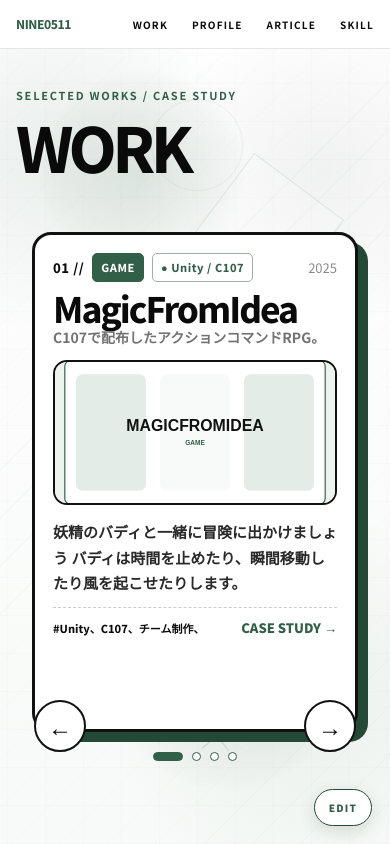
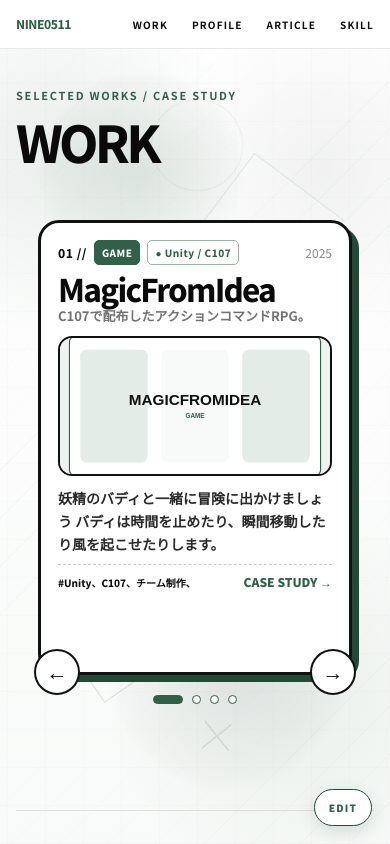
Before and after one commit to nine0511/portfolio, a Next.js app: page / in a window 390 px wide. Shown: the top 844 px of the page. Built offline with nearby package versions, Linux system fonts and the light colour scheme.

Commit message:
Tighten work cards and large headings

```diff
--- a/app/background-overrides.css
+++ b/app/background-overrides.css
@@ -41,17 +41,90 @@ body,
   gap: 24px;
 }
 
+/* Large headings: one step smaller to improve density. */
+.section-heading h2 {
+  font-size: clamp(54px, 7.7vw, 100px) !important;
+}
+
+.achievement-heading h2,
+.articles-heading h2 {
+  font-size: clamp(52px, 7vw, 94px) !important;
+}
+
+.skills-title {
+  font-size: clamp(32px, 3.4vw, 44px) !important;
+}
+
 /* WORK */
 #works .section-heading {
-  margin-bottom: 26px !important;
+  margin-bottom: 24px !important;
 }
 
 .work-carousel-wrap {
-  padding-bottom: 40px !important;
+  padding-bottom: 36px !important;
 }
 
 .work-carousel-stage {
-  min-height: 590px !important;
+  min-height: 548px !important;
+}
+
+.work-slide {
+  width: min(680px, 61vw) !important;
+  min-height: 495px !important;
+  padding: 21px 23px 19px !important;
+  border-radius: 21px !important;
+}
+
+.work-slide.active {
+  box-shadow: 12px 12px 0 var(--accent-dark) !important;
+}
+
+.work-slide h3 {
+  font-size: clamp(31px, 3.9vw, 50px) !important;
+}
+
+.work-slide-subtitle {
+  margin-bottom: 10px !important;
+  font-size: 13px !important;
+}
+
+.work-slide-description {
+  margin: 11px 0 9px !important;
+  font-size: 14px !important;
+  line-height: 1.62 !important;
+}
+
+.work-slide-footer {
+  padding-top: 8px !important;
+}
+
+.work-meta {
+  gap: 7px !important;
+  font-size: 10px !important;
+}
+
+.work-index,
+.work-year {
+  font-size: 12px !important;
+}
+
+.work-pill,
+.work-status {
+  padding: 4px 7px !important;
+}
+
+.work-hashtags {
+  font-size: 10px !important;
+}
+
+.view-more {
+  font-size: 12px !important;
+}
+
+.carousel-arrow {
+  width: 46px !important;
+  height: 46px !important;
+  font-size: 21px !important;
 }
 
 /* PROFILE */
@@ -243,6 +316,18 @@ body,
   gap: clamp(22px, 3vw, 34px) !important;
 }
 
+@media (max-width: 900px) {
+  .work-carousel-stage {
+    min-height: 520px !important;
+  }
+
+  .work-slide {
+    width: min(620px, 75vw) !important;
+    min-height: 470px !important;
+    padding: 20px !important;
+  }
+}
+
 @media (max-width: 800px) {
   .section-block {
     padding: 76px 0 !important;
@@ -268,6 +353,15 @@ body,
 }
 
 @media (max-width: 700px) {
+  .section-heading h2 {
+    font-size: clamp(48px, 13vw, 72px) !important;
+  }
+
+  .achievement-heading h2,
+  .articles-heading h2 {
+    font-size: clamp(46px, 12vw, 68px) !important;
+  }
+
   .profile-research {
     margin-top: 24px;
     padding: 18px 16px;
@@ -278,7 +372,21 @@ body,
   }
 
   .work-carousel-stage {
-    min-height: 540px !important;
+    min-height: 495px !important;
+  }
+
+  .work-slide {
+    width: calc(100% - 44px) !important;
+    min-height: 455px !important;
+    padding: 17px !important;
+  }
+
+  .work-slide h3 {
+    font-size: clamp(28px, 8vw, 39px) !important;
+  }
+
+  .work-slide.active {
+    box-shadow: 7px 7px 0 var(--accent-dark) !important;
   }
 
   .article-card {
```
